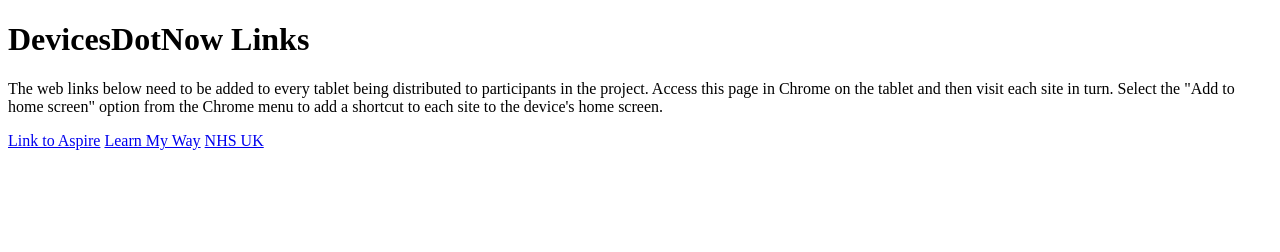
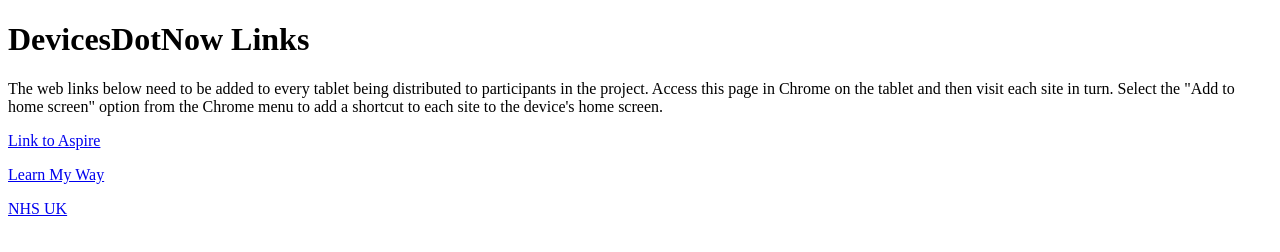
Before and after one commit to AspireOxford/AspireOxford.github.io, a plain HTML site: page index.html in a window 1280 px wide. Drawn offline with Linux system fonts and the light colour scheme.

Commit message:
Update index.html

```diff
--- a/index.html
+++ b/index.html
@@ -3,8 +3,8 @@
 <body>
 <h1>DevicesDotNow Links</h1>
 <p>The web links below need to be added to every tablet being distributed to participants in the project. Access this page in Chrome on the tablet and then visit each site in turn. Select the "Add to home screen" option from the Chrome menu to add a shortcut to each site to the device's home screen.</p>
-<a href="https://www.aspireoxfordshire.org">Link to Aspire</a>
-<a href="https://www.learnmyway.com">Learn My Way</a>
-<a href="https://www.nhs.uk/health-at-home">NHS UK</a>
+<p><a href="https://www.aspireoxfordshire.org">Link to Aspire</a></p>
+<p><a href="https://www.learnmyway.com">Learn My Way</a></p>
+<p><a href="https://www.nhs.uk/health-at-home">NHS UK</a></p>
 </body>
 </html>
```
